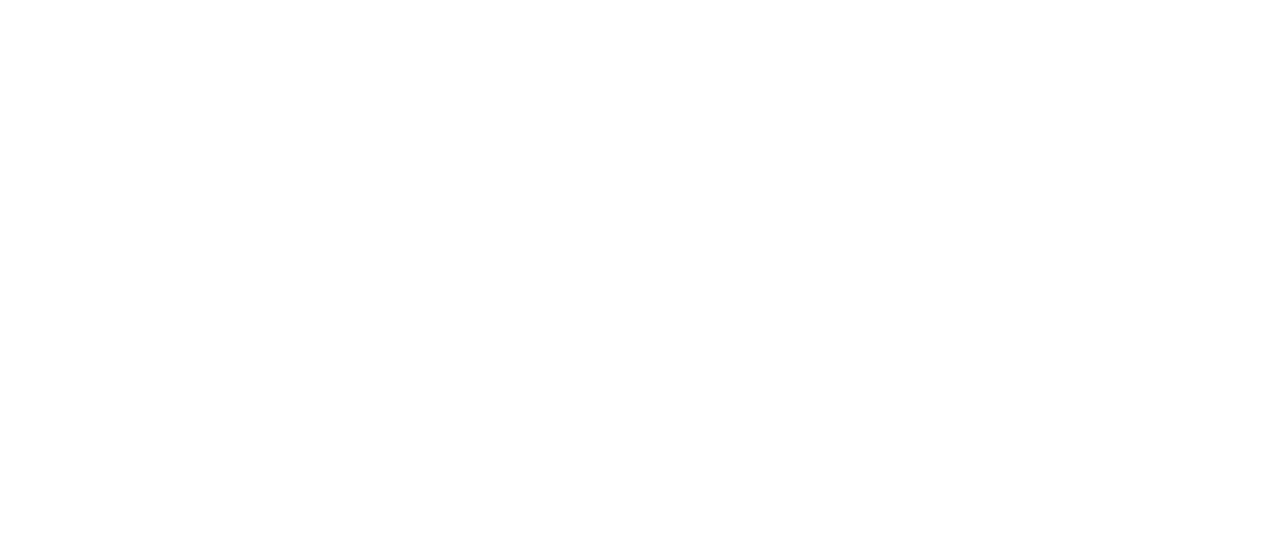
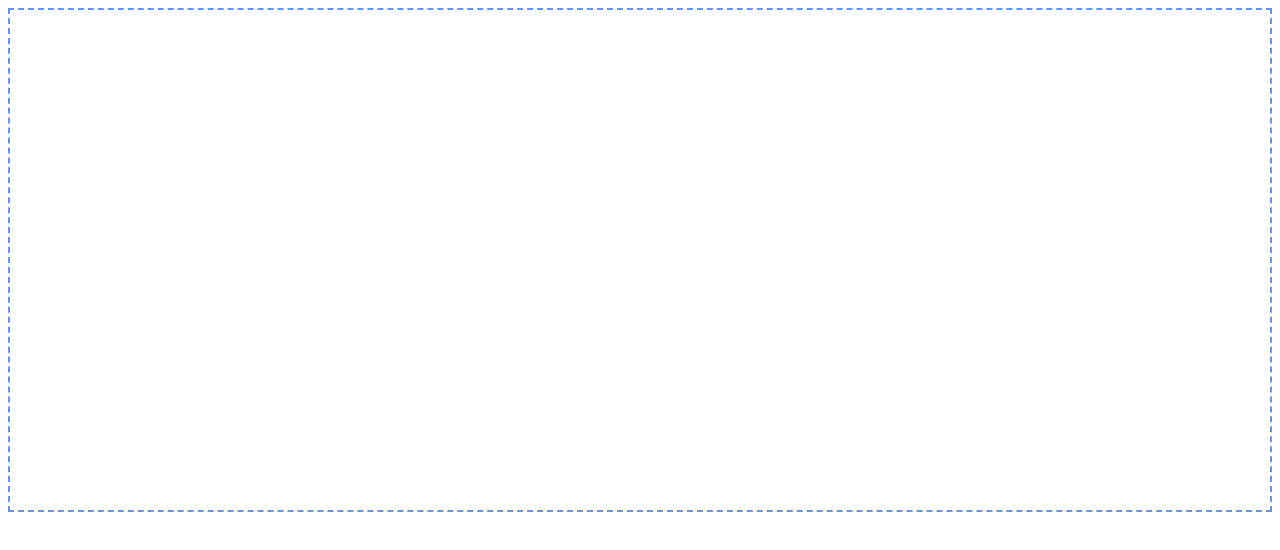
Before and after one commit to dan-cummings/position-challenge, a plain HTML site: page index.html in a window 1280 px wide. Drawn offline with Linux system fonts and the light colour scheme.

Commit message:
Dotted border

```diff
--- a/index.html
+++ b/index.html
@@ -7,5 +7,8 @@
     <title>Position Challenge</title>
     <link rel="stylesheet" href="style.css" />
   </head>
-  <body></body>
+  <body>
+    <div class="container"></div>
+
+  </body>
 </html>
--- a/style.css
+++ b/style.css
@@ -0,0 +1,4 @@
+.container{
+    height: 500px;
+    border: dashed 2px cornflowerblue;
+}
```
